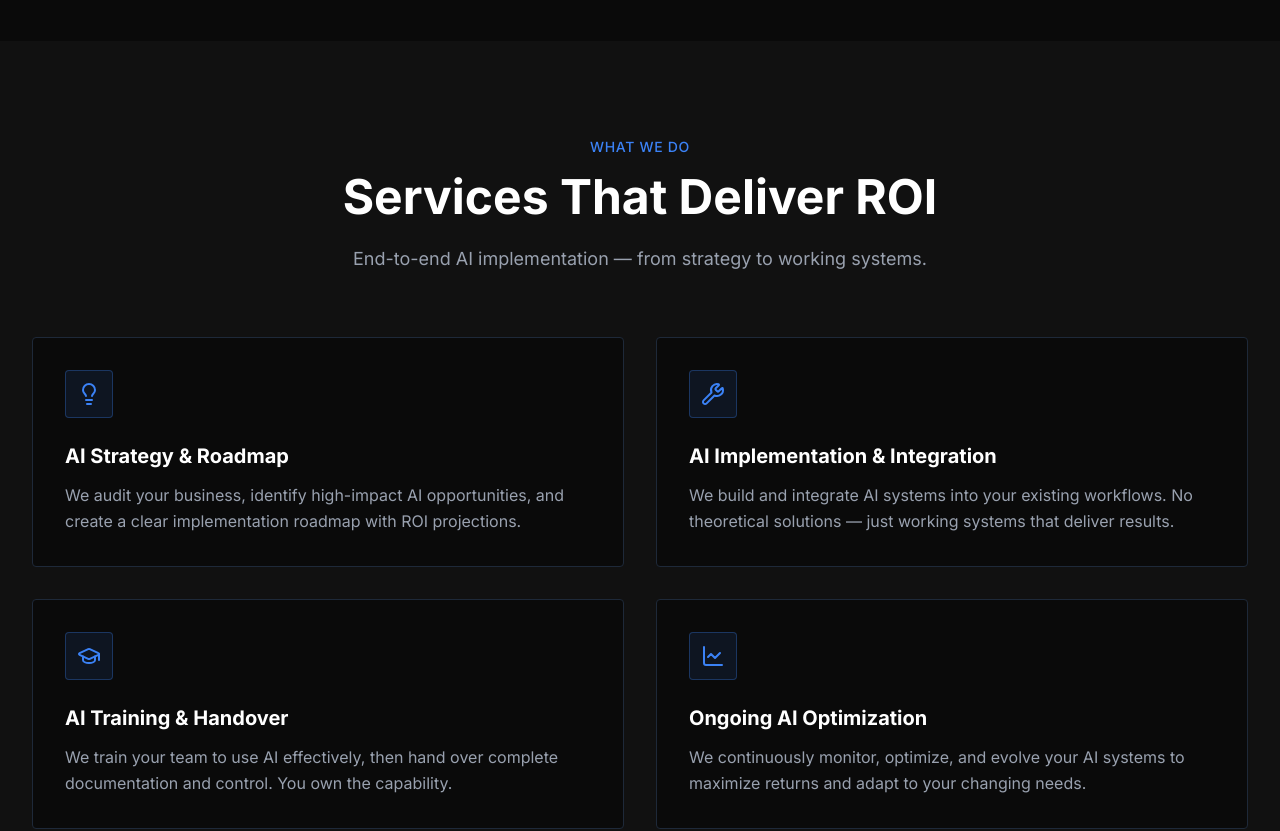
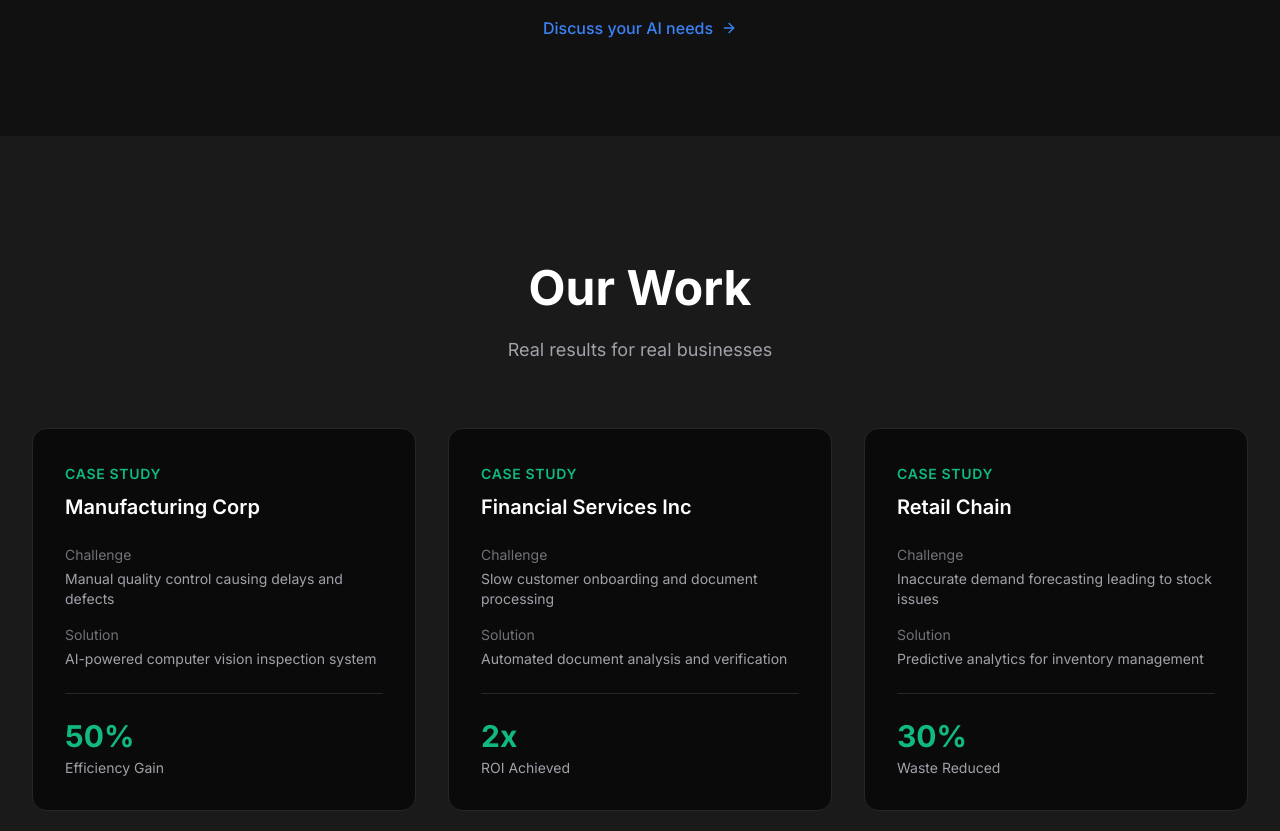
Before and after one commit to Riverstone-Labs/riverstone-website, a Next.js app: page / in a window 1280 px wide. Shown: the part 1620-2451 px from the top of the page. Built offline with nearby package versions, Linux system fonts and the light colour scheme.

Commit message:
fix: add 4th differentiator, update colors to green, add CaseStudies and Pricing sections

```diff
--- a/app/globals.css
+++ b/app/globals.css
@@ -1,6 +1,5 @@
 @import "tailwindcss";
 @import "tw-animate-css";
-@import "shadcn/tailwind.css";
 
 @custom-variant dark (&:is(.dark *));
 
@@ -10,16 +9,16 @@
   --font-sans: var(--font-inter);
   --font-mono: var(--font-jetbrains-mono);
 
-  /* Nature-inspired organic colors */
-  --color-bg-primary: #F5F3EF;
-  --color-bg-secondary: #EDE9E3;
-  --color-bg-card: #FFFFFF;
-  --color-accent-blue: #6B7B8C;
+  /* Dark theme colors */
+  --color-bg-primary: #0a0a0a;
+  --color-bg-secondary: #111111;
+  --color-bg-card: #1a1a1a;
+  --color-accent-blue: #3b82f6;
   --color-accent-stone: #8B7355;
-  --color-text-primary: #2D2D2D;
-  --color-text-secondary: #5A5A5A;
-  --color-text-muted: #8A8A8A;
-  --color-border-subtle: rgba(0, 0, 0, 0.08);
+  --color-text-primary: #ffffff;
+  --color-text-secondary: #a1a1aa;
+  --color-text-muted: #71717a;
+  --color-border-subtle: rgba(255, 255, 255, 0.1);
 
   /* Standard shadcn colors */
   --color-sidebar-ring: var(--sidebar-ring);
@@ -61,47 +60,48 @@
 }
 
 :root {
-  --background: #F5F3EF;
-  --foreground: #2D2D2D;
-  --card: #FFFFFF;
-  --card-foreground: #2D2D2D;
-  --popover: #FFFFFF;
-  --popover-foreground: #2D2D2D;
-  --primary: #3D403D;
-  --primary-foreground: #FFFFFF;
-  --secondary: #EDE9E3;
-  --secondary-foreground: #2D2D2D;
-  --muted: #EDE9E3;
-  --muted-foreground: #5A5A5A;
-  --accent: #8B7355;
-  --accent-foreground: #FFFFFF;
-  --destructive: #DC2626;
-  --border: rgba(0, 0, 0, 0.08);
-  --input: rgba(0, 0, 0, 0.08);
-  --ring: #6B7B8C;
-  --chart-1: #6B7B8C;
+  --background: #0a0a0a;
+  --foreground: #ffffff;
+  --card: #1a1a1a;
+  --card-foreground: #ffffff;
+  --popover: #1a1a1a;
+  --popover-foreground: #ffffff;
+  --primary: #3b82f6;
+  --primary-foreground: #ffffff;
+  --secondary: #1a1a1a;
+  --secondary-foreground: #ffffff;
+  --muted: #27272a;
+  --muted-foreground: #a1a1aa;
+  --accent: #3b82f6;
+  --accent-foreground: #ffffff;
+  --destructive: #ef4444;
+  --border: rgba(255, 255, 255, 0.1);
+  --input: rgba(255, 255, 255, 0.1);
+  --ring: #3b82f6;
+  --chart-1: #3b82f6;
   --chart-2: #8B7355;
-  --chart-3: #5A7C6B;
-  --chart-4: #7C6B8B;
-  --chart-5: #8B5A5A;
-  --radius: 0.25rem;
-  --sidebar: #EDE9E3;
-  --sidebar-foreground: #2D2D2D;
-  --sidebar-primary: #3D403D;
-  --sidebar-primary-foreground: #FFFFFF;
-  --sidebar-accent: #F5F3EF;
-  --sidebar-accent-foreground: #2D2D2D;
-  --sidebar-border: rgba(0, 0, 0, 0.08);
-  --sidebar-ring: #6B7B8C;
+  --chart-3: #10b981;
+  --chart-4: #f59e0b;
+  --chart-5: #ef4444;
+  --radius: 0.5rem;
+  --sidebar: #111111;
+  --sidebar-foreground: #ffffff;
+  --sidebar-primary: #3b82f6;
+  --sidebar-primary-foreground: #ffffff;
+  --sidebar-accent: #1a1a1a;
+  --sidebar-accent-foreground: #ffffff;
+  --sidebar-border: rgba(255, 255, 255, 0.1);
+  --sidebar-ring: #3b82f6;
 }
 
 @layer base {
   * {
-    @apply border-border outline-ring/50;
+    @apply border-border;
   }
   body {
     @apply bg-background text-foreground;
-    background-color: #F5F3EF;
+    background-color: #0a0a0a;
+    color: #ffffff;
   }
   html {
     @apply font-sans;
@@ -109,22 +109,22 @@
   }
 }
 
-/* Custom scrollbar - warm organic theme */
+/* Custom scrollbar - dark theme */
 ::-webkit-scrollbar {
   width: 8px;
 }
 
 ::-webkit-scrollbar-track {
-  background: #EDE9E3;
+  background: #111111;
 }
 
 ::-webkit-scrollbar-thumb {
-  background: #C4B8A8;
+  background: #3b82f6;
   border-radius: 4px;
 }
 
 ::-webkit-scrollbar-thumb:hover {
-  background: #A89888;
+  background: #2563eb;
 }
 
 /* Reduced motion support */
@@ -138,3 +138,13 @@
     scroll-behavior: auto !important;
   }
 }
+
+/* Ensure content is visible */
+section {
+  position: relative;
+}
+
+/* Hero gradient background fallback */
+.hero-gradient {
+  background: linear-gradient(135deg, #0a1628 0%, #1a2744 50%, #0d1b2a 100%);
+}
--- a/app/page.tsx
+++ b/app/page.tsx
@@ -1,9 +1,9 @@
 import { Navigation } from "./components/Navigation";
 import { Hero } from "./sections/Hero";
-import { Problem } from "./sections/Problem";
 import { Services } from "./sections/Services";
-import { SocialProof } from "./sections/SocialProof";
+import { CaseStudies } from "./sections/CaseStudies";
 import { About } from "./sections/About";
+import { Pricing } from "./sections/Pricing";
 import { CTA } from "./sections/CTA";
 import { Footer } from "./sections/Footer";
 import { ErrorBoundary } from "./components/ErrorBoundary";
@@ -17,23 +17,23 @@ export default function Home() {
           <Hero />
         </ErrorBoundary>
 
-        <ErrorBoundary sectionName="Problem Statement">
-          <Problem />
-        </ErrorBoundary>
-
         <ErrorBoundary sectionName="Services">
           <Services />
         </ErrorBoundary>
 
-        <ErrorBoundary sectionName="Social Proof">
-          <SocialProof />
+        <ErrorBoundary sectionName="Case Studies">
+          <CaseStudies />
         </ErrorBoundary>
 
         <ErrorBoundary sectionName="About">
           <About />
         </ErrorBoundary>
 
-        <ErrorBoundary sectionName="Contact Form">
+        <ErrorBoundary sectionName="Pricing">
+          <Pricing />
+        </ErrorBoundary>
+
+        <ErrorBoundary sectionName="Contact">
           <CTA />
         </ErrorBoundary>
       </main>
--- /dev/null
+++ b/app/sections/CaseStudies.tsx
@@ -0,0 +1,88 @@
+"use client";
+
+import { motion } from "framer-motion";
+import { ScrollReveal } from "../components/ScrollReveal";
+
+const caseStudies = [
+  {
+    client: "Manufacturing Corp",
+    challenge: "Manual quality control causing delays and defects",
+    solution: "AI-powered computer vision inspection system",
+    result: "50% efficiency gain",
+    metric: "50%",
+    metricLabel: "Efficiency Gain",
+  },
+  {
+    client: "Financial Services Inc",
+    challenge: "Slow customer onboarding and document processing",
+    solution: "Automated document analysis and verification",
+    result: "2x ROI in 6 months",
+    metric: "2x",
+    metricLabel: "ROI Achieved",
+  },
+  {
+    client: "Retail Chain",
+    challenge: "Inaccurate demand forecasting leading to stock issues",
+    solution: "Predictive analytics for inventory management",
+    result: "30% reduction in waste",
+    metric: "30%",
+    metricLabel: "Waste Reduced",
+  },
+];
+
+export function CaseStudies() {
+  return (
+    <section id="case-studies" className="py-24 lg:py-32 bg-[#1a1a1a]">
+      <div className="max-w-7xl mx-auto px-4 sm:px-6 lg:px-8">
+        <ScrollReveal>
+          <div className="text-center mb-16">
+            <h2 className="text-3xl sm:text-4xl lg:text-5xl font-bold text-white mb-6">
+              Our Work
+            </h2>
+            <p className="text-lg text-[#a1a1aa] max-w-2xl mx-auto">
+              Real results for real businesses
+            </p>
+          </div>
+        </ScrollReveal>
+
+        <div className="grid md:grid-cols-3 gap-8">
+          {caseStudies.map((study, index) => (
+            <ScrollReveal key={index} delay={index * 0.1}>
+              <motion.div
+                whileHover={{ y: -8 }}
+                className="bg-[#0a0a0a] p-8 rounded-2xl border border-[#27272a] hover:border-[#10b981]/50 transition-all h-full"
+              >
+                <div className="mb-6">
+                  <span className="text-[#10b981] text-sm font-semibold uppercase tracking-wider">
+                    Case Study
+                  </span>
+                  <h3 className="text-xl font-semibold text-white mt-2">
+                    {study.client}
+                  </h3>
+                </div>
+
+                <div className="space-y-4 mb-6">
+                  <div>
+                    <p className="text-[#71717a] text-sm mb-1">Challenge</p>
+                    <p className="text-[#a1a1aa] text-sm">{study.challenge}</p>
+                  </div>
+                  <div>
+                    <p className="text-[#71717a] text-sm mb-1">Solution</p>
+                    <p className="text-[#a1a1aa] text-sm">{study.solution}</p>
+                  </div>
+                </div>
+
+                <div className="pt-6 border-t border-[#27272a]">
+                  <div className="text-3xl font-bold text-[#10b981] mb-1">
+                    {study.metric}
+                  </div>
+                  <div className="text-[#a1a1aa] text-sm">{study.metricLabel}</div>
+                </div>
+              </motion.div>
+            </ScrollReveal>
+          ))}
+        </div>
+      </div>
+    </section>
+  );
+}
--- /dev/null
+++ b/app/sections/Pricing.tsx
@@ -0,0 +1,145 @@
+"use client";
+
+import { motion } from "framer-motion";
+import { CheckCircle } from "lucide-react";
+import { ScrollReveal } from "../components/ScrollReveal";
+import { Button } from "@/components/ui/button";
+
+const pricingPlans = [
+  {
+    name: "Starter",
+    price: "$2,500",
+    period: "/month",
+    description: "Perfect for businesses beginning their AI journey",
+    features: [
+      "AI readiness assessment",
+      "Basic automation setup",
+      "Monthly performance reports",
+      "Email support",
+      "1 AI use case implementation",
+    ],
+    cta: "Get Started",
+    popular: false,
+  },
+  {
+    name: "Professional",
+    price: "$5,000",
+    period: "/month",
+    description: "Full AI transformation for growing businesses",
+    features: [
+      "Everything in Starter",
+      "Custom ML model development",
+      "Process automation suite",
+      "Priority support",
+      "3 AI use cases",
+      "Quarterly strategy reviews",
+      "Data analytics dashboard",
+    ],
+    cta: "Most Popular",
+    popular: true,
+  },
+  {
+    name: "Enterprise",
+    price: "Custom",
+    period: "",
+    description: "Tailored solutions for large organizations",
+    features: [
+      "Everything in Professional",
+      "Unlimited AI use cases",
+      "Dedicated AI team",
+      "24/7 priority support",
+      "Custom integrations",
+      "On-premise deployment options",
+      "Executive reporting",
+    ],
+    cta: "Contact Us",
+    popular: false,
+  },
+];
+
+export function Pricing() {
+  const scrollToContact = () => {
+    const element = document.getElementById("contact");
+    if (element) {
+      element.scrollIntoView({ behavior: "smooth" });
+    }
+  };
+
+  return (
+    <section id="pricing" className="py-24 lg:py-32 bg-[#0a0a0a]">
+      <div className="max-w-7xl mx-auto px-4 sm:px-6 lg:px-8">
+        <ScrollReveal>
+          <div className="text-center mb-16">
+            <h2 className="text-3xl sm:text-4xl lg:text-5xl font-bold text-white mb-6">
+              Our Packages
+            </h2>
+            <p className="text-lg text-[#a1a1aa] max-w-2xl mx-auto">
+              Flexible pricing to match your business needs
+            </p>
+          </div>
+        </ScrollReveal>
+
+        <div className="grid md:grid-cols-3 gap-8">
+          {pricingPlans.map((plan, index) => (
+            <ScrollReveal key={index} delay={index * 0.1}>
+              <motion.div
+                whileHover={{ y: -8 }}
+                className={`relative bg-[#1a1a1a] p-8 rounded-2xl border ${
+                  plan.popular ? "border-[#10b981]" : "border-[#27272a]"
+                } transition-all h-full flex flex-col`}
+              >
+                {plan.popular && (
+                  <div className="absolute -top-4 left-1/2 -translate-x-1/2">
+                    <span className="bg-[#10b981] text-[#0a0a0a] px-4 py-1 rounded-full text-sm font-semibold">
+                      Recommended
+                    </span>
+                  </div>
+                )}
+
+                <div className="mb-6">
+                  <h3 className="text-xl font-semibold text-white mb-2">
+                    {plan.name}
+                  </h3>
+                  <p className="text-[#71717a] text-sm">{plan.description}</p>
+                </div>
+
+                <div className="mb-6">
+                  <span className="text-4xl font-bold text-white">
+                    {plan.price}
+                  </span>
+                  <span className="text-[#71717a]">{plan.period}</span>
+                </div>
+
+                <ul className="space-y-3 mb-8 flex-grow">
+                  {plan.features.map((feature, fIndex) => (
+                    <li
+                      key={fIndex}
+                      className="flex items-start gap-3 text-[#a1a1aa]"
+                    >
+                      <CheckCircle
+                        size={18}
+                        className="text-[#10b981] mt-0.5 flex-shrink-0"
+                      />
+                      <span className="text-sm">{feature}</span>
+                    </li>
+                  ))}
+                </ul>
+
+                <Button
+                  onClick={scrollToContact}
+                  className={`w-full py-3 rounded-lg font-semibold transition-all ${
+                    plan.popular
+                      ? "bg-[#10b981] hover:bg-[#059669] text-[#0a0a0a]"
+                      : "border border-[#27272a] hover:border-[#10b981] bg-transparent text-white hover:bg-transparent"
+                  }`}
+                >
+                  {plan.cta}
+                </Button>
+              </motion.div>
+            </ScrollReveal>
+          ))}
+        </div>
+      </div>
+    </section>
+  );
+}
```
Also changed, not shown: app/sections/Approach.tsx (+8 -8 lines).
